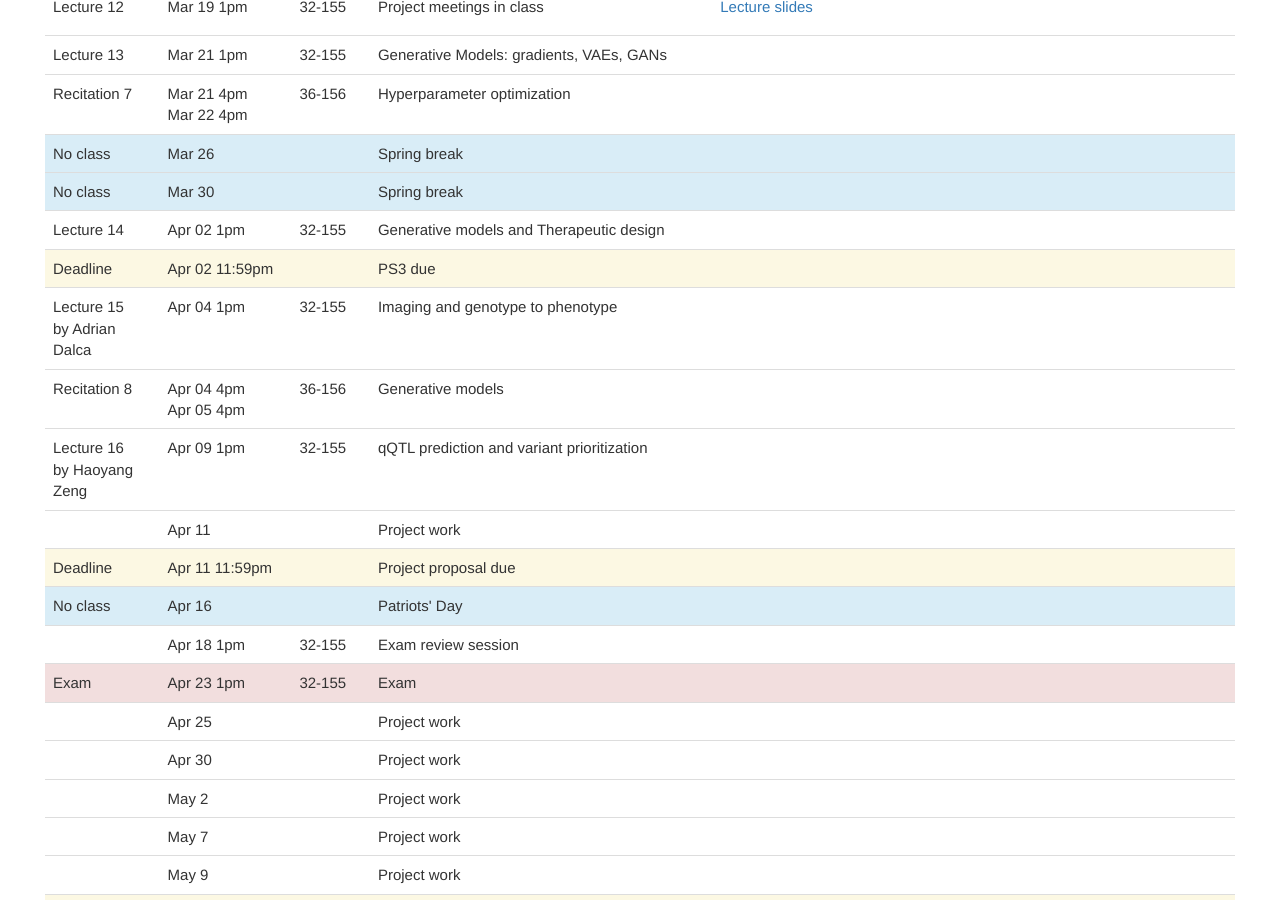
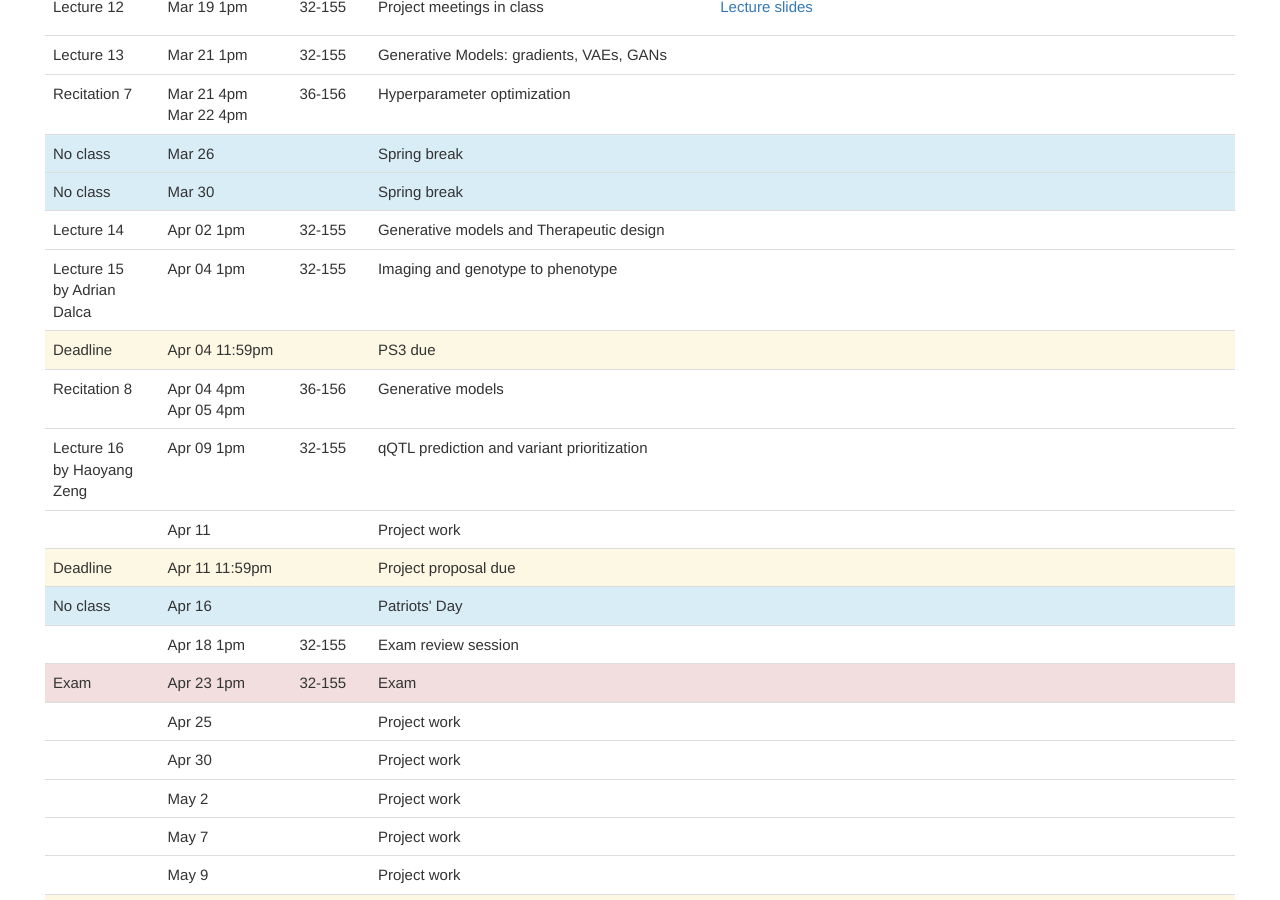
Before and after one commit to mit6874/mit6874.github.io, a Jekyll site: the page built from index.html, in a window 1280 px wide and 900 px high, scrolled down 2507 px. Built offline with Jekyll 4.4.1, drawn with Linux system fonts in a browser that asks for light colours; nearby versions of some CDN libraries.

Commit message:
Postpone PS3 due date by 2 days

```diff
--- a/index.html
+++ b/index.html
@@ -371,19 +371,19 @@ layout: default
             <td></td>
             <td></td>
         </tr>
-        <tr class="warning">
-            <td>Deadline</td>
-            <td>Apr 02 11:59pm</td>
-            <td></td>
-            <td>PS3 due</td>
-            <td></td>
-            <td></td>
-        </tr>
         <tr>
             <td>Lecture 15<br />by Adrian Dalca</td>
             <td>Apr 04 1pm</td>
             <td>32-155</td>
             <td>Imaging and genotype to phenotype</td>
+            <td></td>
+            <td></td>
+        </tr>
+        <tr class="warning">
+            <td>Deadline</td>
+            <td>Apr 04 11:59pm</td>
+            <td></td>
+            <td>PS3 due</td>
             <td></td>
             <td></td>
         </tr>
```
